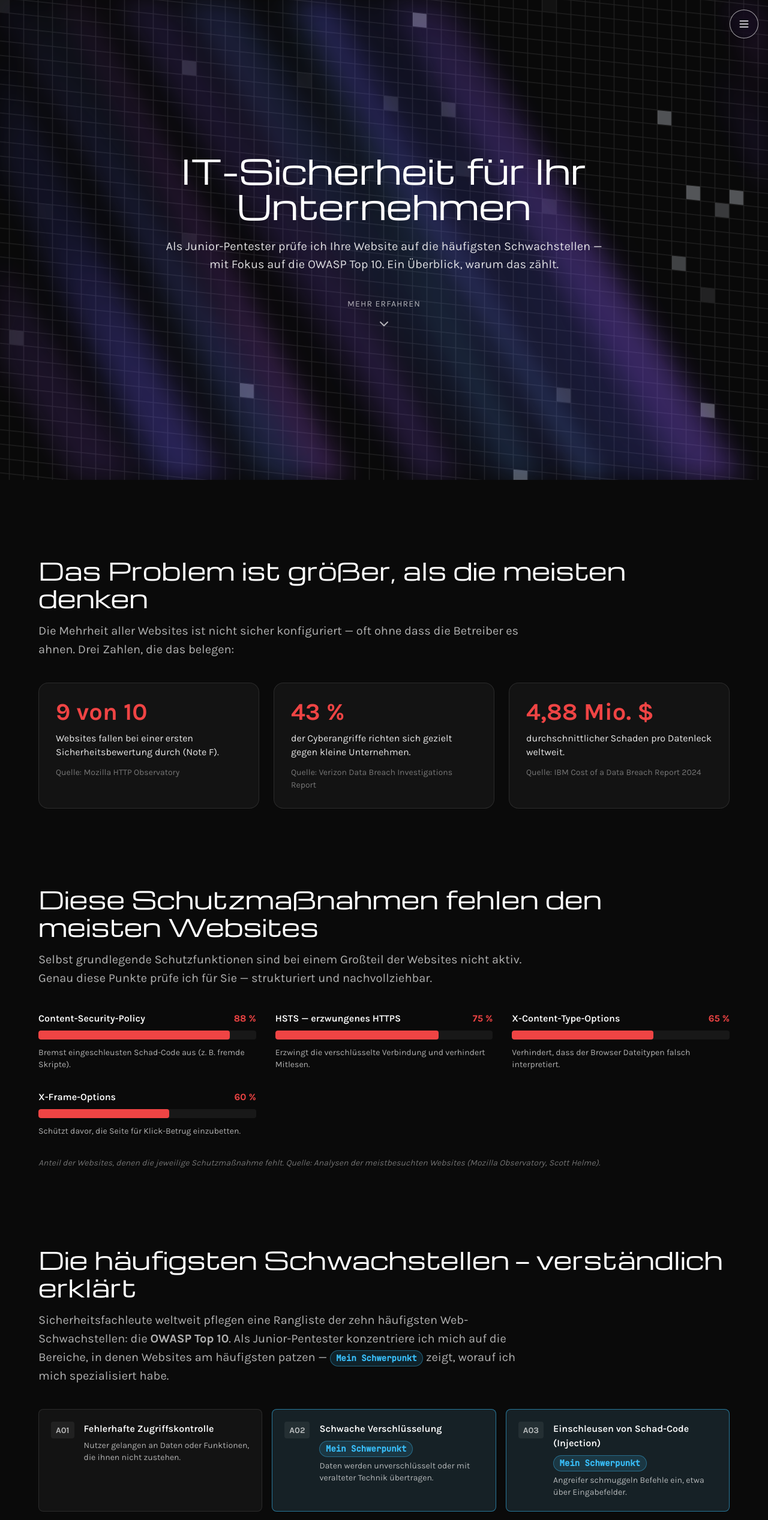
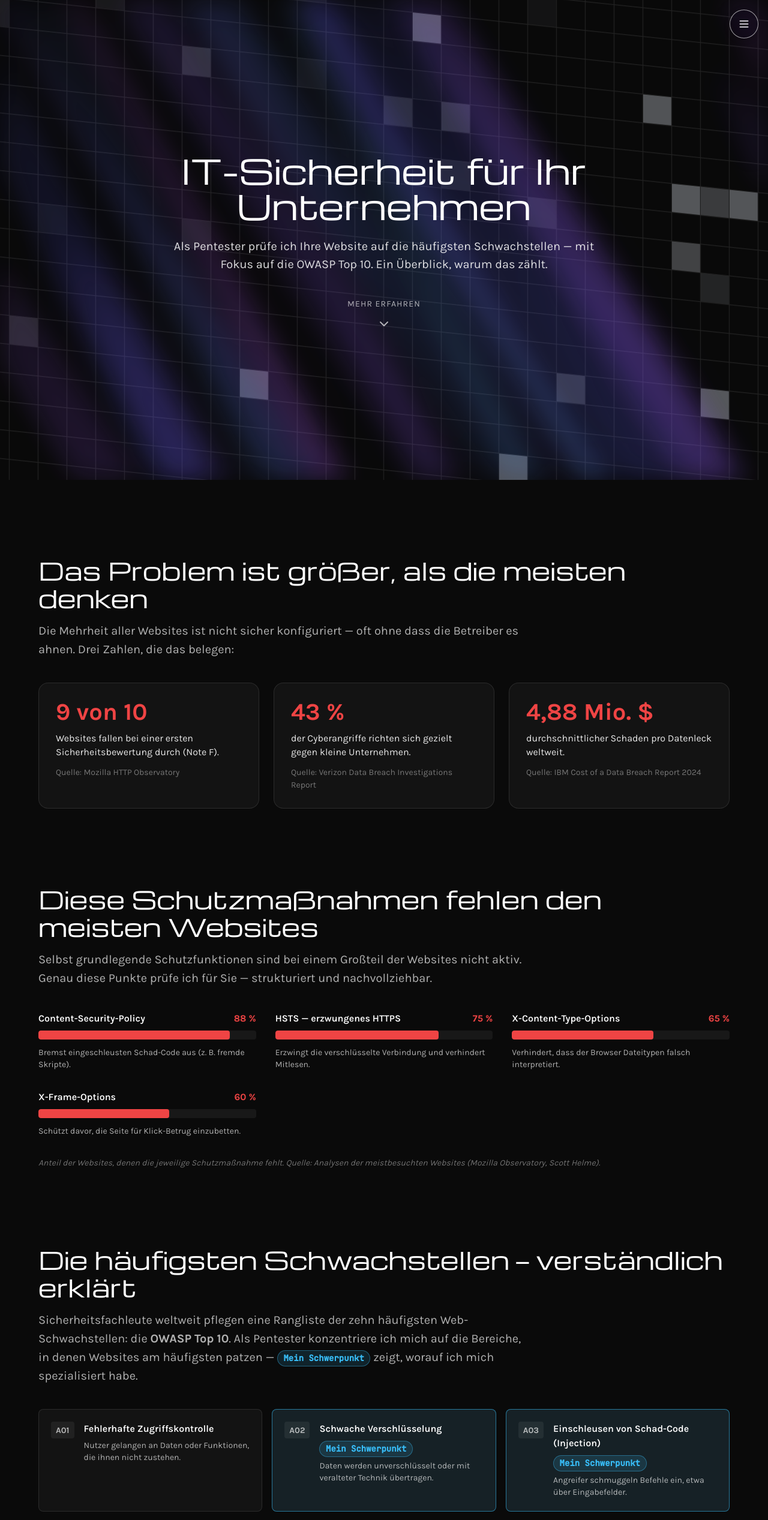
Before and after one commit to philc1357/personal_website, a Next.js app: page /security in a window 1280 px wide. Shown: the top 2534 px of the page at 60% size. Built offline with nearby package versions, Linux system fonts and the light colour scheme.

Commit message:
grid update

```diff
--- a/components/security/security-facts.tsx
+++ b/components/security/security-facts.tsx
@@ -167,7 +167,7 @@ export function SecurityFacts() {
                     <p className={styles.sectionLead}>
                         Sicherheitsfachleute weltweit pflegen eine Rangliste der zehn
                         häufigsten Web-Schwachstellen: die <strong>OWASP&nbsp;Top&nbsp;10</strong>.
-                        Als Junior-Pentester konzentriere ich mich auf die Bereiche, in denen
+                        Als Pentester konzentriere ich mich auf die Bereiche, in denen
                         Websites am häufigsten patzen —{" "}
                         <span className={styles.focusChip}>Mein Schwerpunkt</span> zeigt, worauf
                         ich mich spezialisiert habe.
--- a/components/security/security-view.tsx
+++ b/components/security/security-view.tsx
@@ -70,7 +70,7 @@ export function SecurityView() {
                 >
                     <h1 className={styles.heroHeading}>IT-Sicherheit für Ihr Unternehmen</h1>
                     <p className={styles.heroSubheading}>
-                        Als Junior-Pentester prüfe ich Ihre Website auf die häufigsten
+                        Als Pentester prüfe ich Ihre Website auf die häufigsten
                         Schwachstellen — mit Fokus auf die OWASP&nbsp;Top&nbsp;10. Ein Überblick,
                         warum das zählt.
                     </p>
--- a/components/ui/animated-grid-pattern.tsx
+++ b/components/ui/animated-grid-pattern.tsx
@@ -39,8 +39,8 @@ interface Square {
 }
 
 export function AnimatedGridPattern({
-    width = 20,
-    height = 20,
+    width = 40,
+    height = 40,
     x = -1,
     y = -1,
     numSquares = 48,
```
